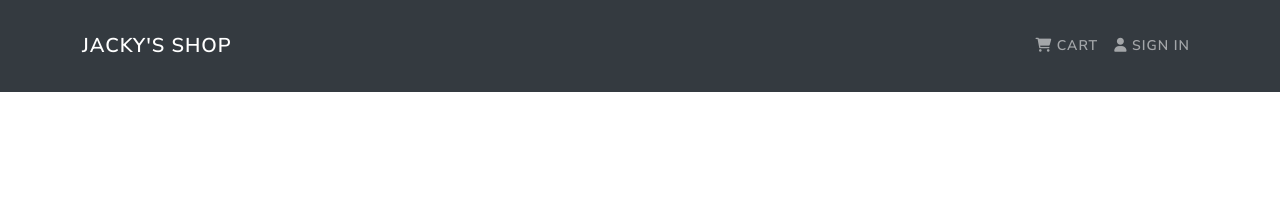
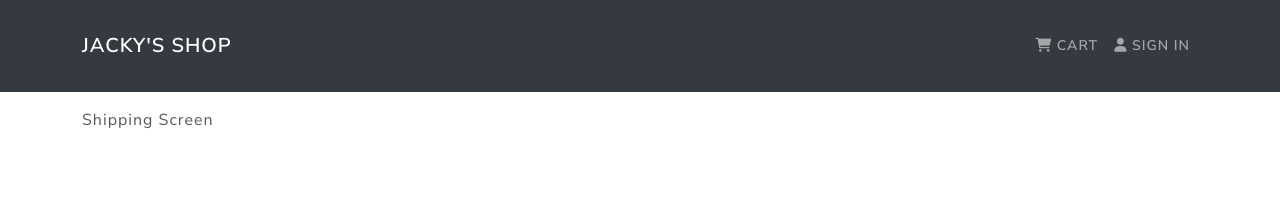
Before and after one commit to jackiestchen/JackyShop, a React (Create React App) app in the folder frontend/: page /shipping in a window 1280 px wide. Shown: the top 198 px of the page. Built offline with nearby package versions, Linux system fonts and the light colour scheme.

Commit message:
Initialize Shipping Screen

```diff
--- a/frontend/src/App.js
+++ b/frontend/src/App.js
@@ -9,6 +9,7 @@
 import LoginScreen from "./screens/LoginScreen";
 import RegisterScreen from "./screens/RegisterScreen";
 import ProfileScreen from "./screens/ProfileScreen"
+import ShippingScreen from "./screens/ShippingScreen";
 
 function App() {
   return (
@@ -19,6 +20,7 @@
           <Routes>
             <Route path="/login" element={<LoginScreen />} />
             <Route path="/register" element={<RegisterScreen />} />
+            <Route path="/shipping" element={<ShippingScreen />} />
             <Route path="/profile" element={<ProfileScreen />} />
 
             <Route path="/products/:id" element={<ProductScreen />} />
--- /dev/null
+++ b/frontend/src/screens/ShippingScreen.js
@@ -0,0 +1,11 @@
+import React from 'react'
+
+const ShippingScreen = () => {
+  return (
+    <div>
+      Shipping Screen
+    </div>
+  )
+}
+
+export default ShippingScreen
```
